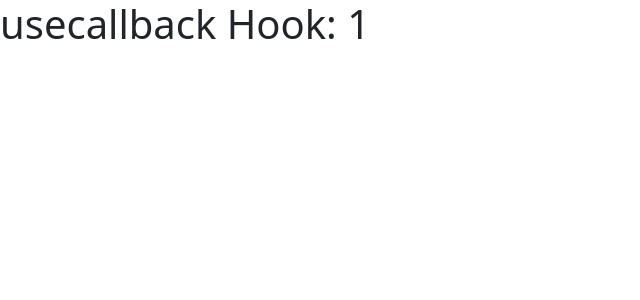
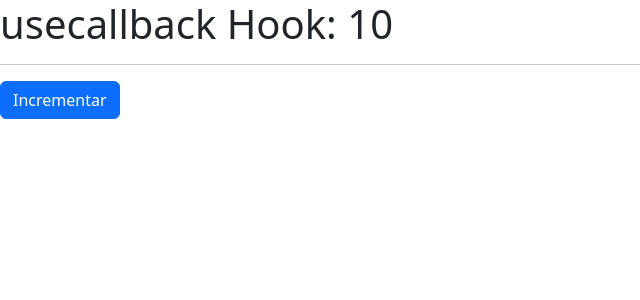
Before and after one commit to gonza87/HooksApp, a React (Vite) app: page / in a window 1280 px wide. Shown: the top 300 px of the page, without its empty margins (0-640 px from the left). Built offline with nearby package versions, Linux system fonts and the light colour scheme.

Commit message:
btnincrement

```diff
--- a/src/06-memos/CallbackHook.jsx
+++ b/src/06-memos/CallbackHook.jsx
@@ -1,11 +1,20 @@
 import React from "react";
 import { useState } from "react";
+import ShowIncrement from "./ShowIncrement";
 
 export default function CallbackHook() {
-  const [counter, setCounter] = useState(1);
+  const [counter, setCounter] = useState(10);
+
+  const increment = () => {
+    setCounter(counter + 1);
+  };
+
   return (
     <>
       <h1>usecallback Hook: {counter}</h1>
+      <hr />
+
+      <ShowIncrement increment={increment} />
     </>
   );
 }
--- /dev/null
+++ b/src/06-memos/ShowIncrement.jsx
@@ -0,0 +1,14 @@
+import React from "react";
+
+export default function ShowIncrement({ increment }) {
+  return (
+    <button
+      className="btn btn-primary"
+      onClick={() => {
+        increment();
+      }}
+    >
+      Incrementar
+    </button>
+  );
+}
```
